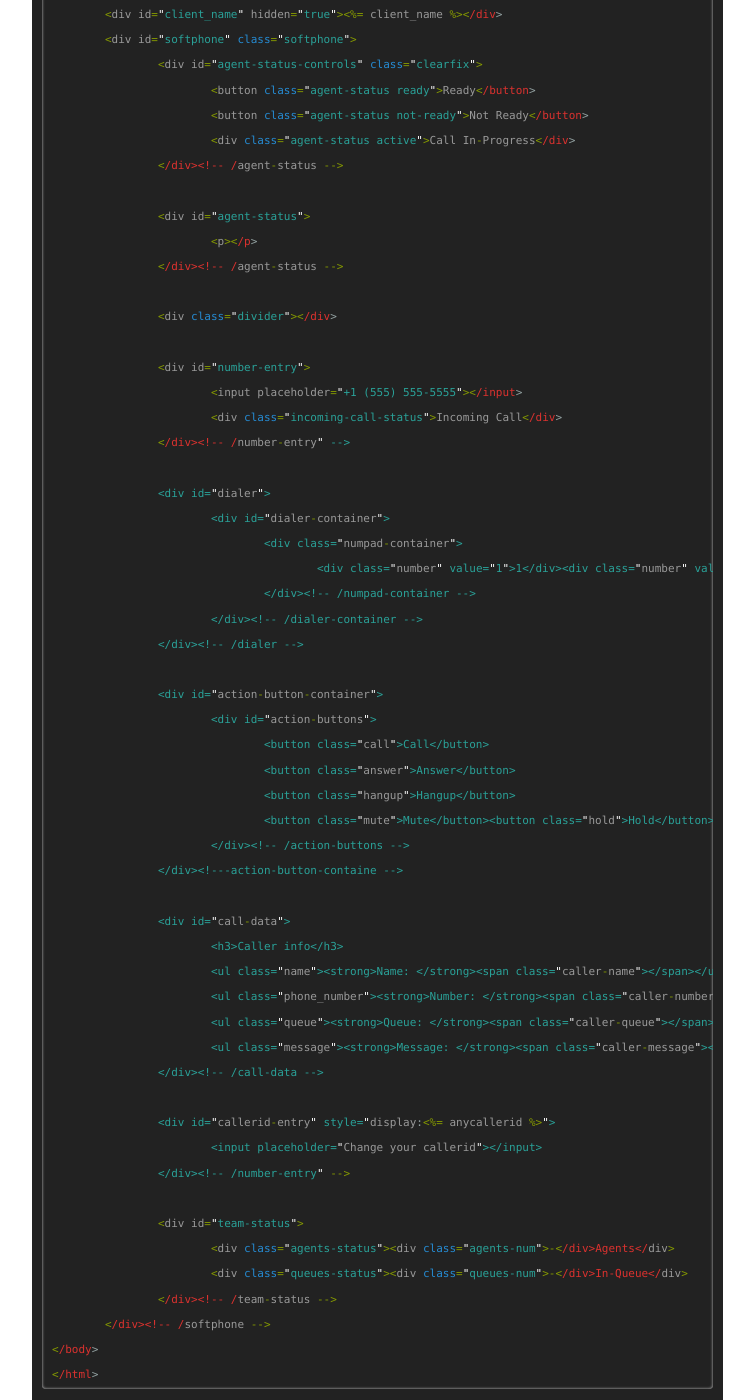
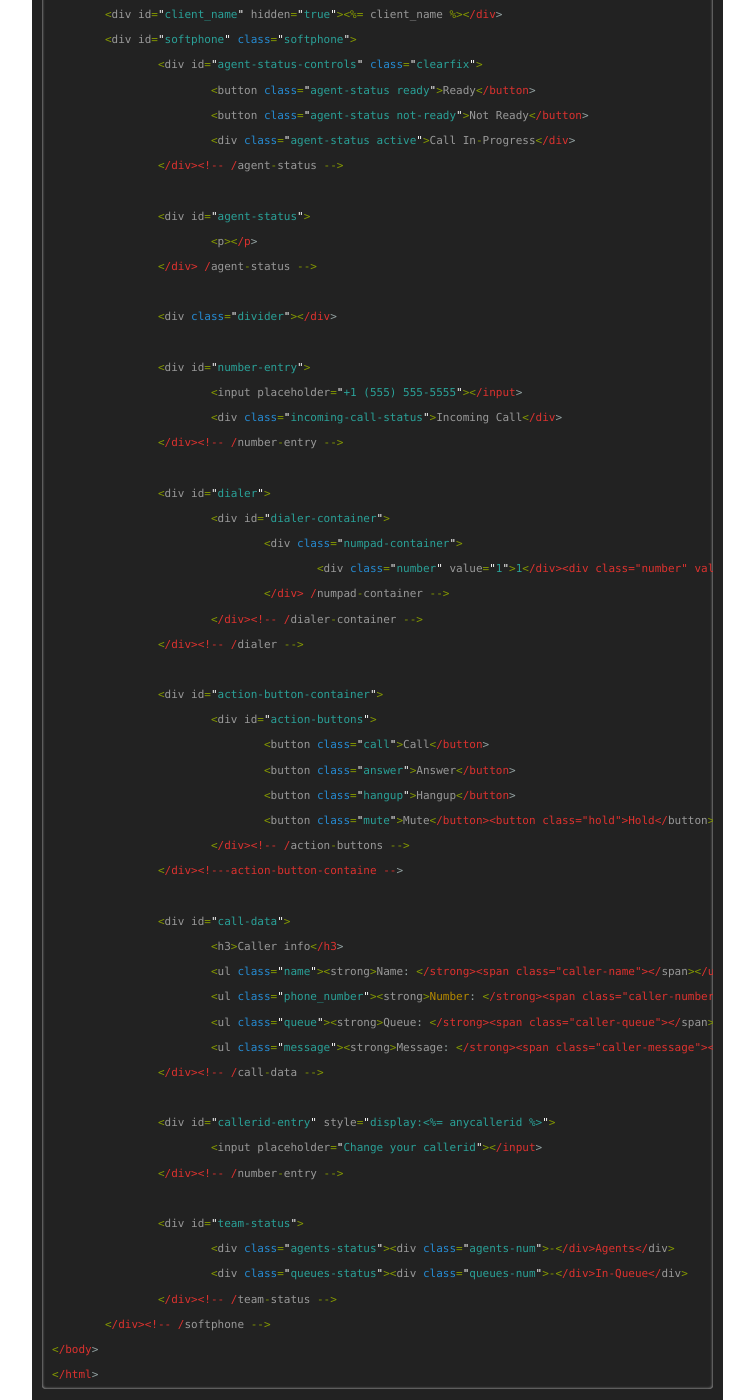
Before and after one commit to flybaseio/flybaseio.github.io, a Jekyll site: the page built from _posts/2016-02-17-building-a-salesforce-powered-call-center-with-twilio-flybase.md, in a window 1280 px wide and 1400 px high, scrolled down 14299 px. Shown: the whole window, without its empty margins (248-1002 px from the left). Built offline with Jekyll 4.4.1, drawn with Linux system fonts in a browser that asks for light colours; nearby versions of some CDN libraries; part of the change alters nothing that is shown; some of the changed text lies outside the part shown.

Commit message:
Update 2016-02-17-building-a-salesforce-powered-call-center-with-twilio-flybase.md

```diff
--- a/_posts/2016-02-17-building-a-salesforce-powered-call-center-with-twilio-flybase.md
+++ b/_posts/2016-02-17-building-a-salesforce-powered-call-center-with-twilio-flybase.md
@@ -518,20 +518,20 @@ Now, inside `public`, create a file called `index.html`:
 
 		<div id="agent-status">
 			<p></p>
-		</div><!-- /agent-status -->
+		</div> /agent-status -->
 
 		<div class="divider"></div>
 
 		<div id="number-entry">
 			<input placeholder="+1 (555) 555-5555"></input>
 			<div class="incoming-call-status">Incoming Call</div>
-		</div><!-- /number-entry" -->
+		</div><!-- /number-entry -->
 
 		<div id="dialer">
 			<div id="dialer-container">
 				<div class="numpad-container">
 					<div class="number" value="1">1</div><div class="number" value="2">2</div><div class="number" value="3">3</div><div class="number" value="4">4</div><div class="number" value="5">5</div><div class="number" value="6">6</div><div class="number" value="7">7</div><div class="number" value="8">8</div><div class="number" value="9">9</div><div class="number ast" value="*">&lowast;</div><div class="number" value="0">0</div><div class="number" value="#">#</div>
-				</div><!-- /numpad-container -->
+				</div> /numpad-container -->
 			</div><!-- /dialer-container -->
 		</div><!-- /dialer -->
 
@@ -554,7 +554,7 @@ Now, inside `public`, create a file called `index.html`:
 
 		<div id="callerid-entry" style="display:<%= anycallerid %>">
 			<input placeholder="Change your callerid"></input>
-		</div><!-- /number-entry" -->
+		</div><!-- /number-entry -->
 
 		<div id="team-status">
 			<div class="agents-status"><div class="agents-num">-</div>Agents</div>
```
